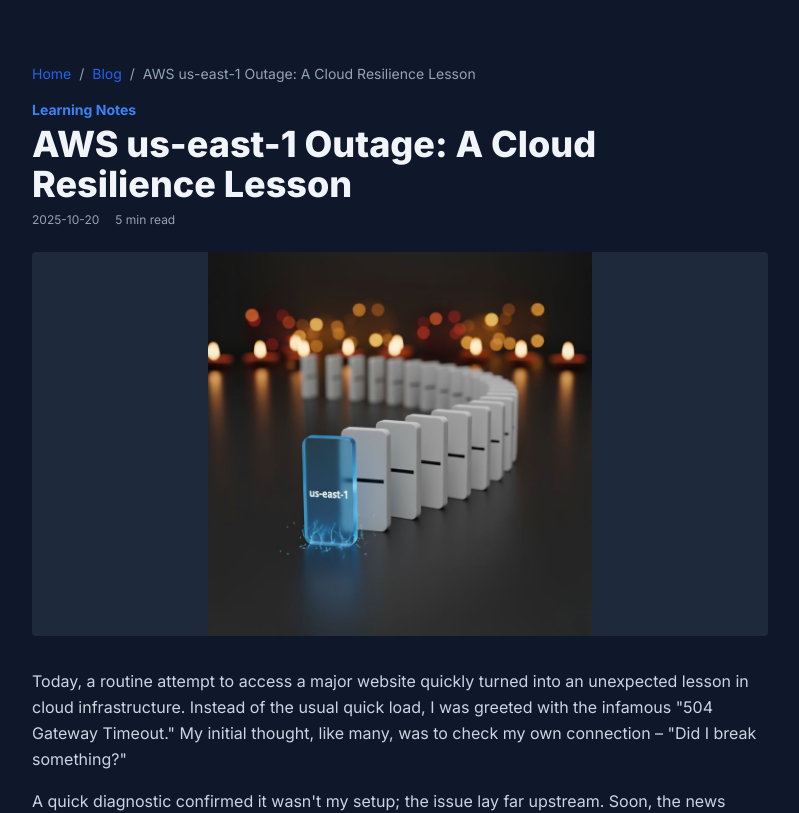
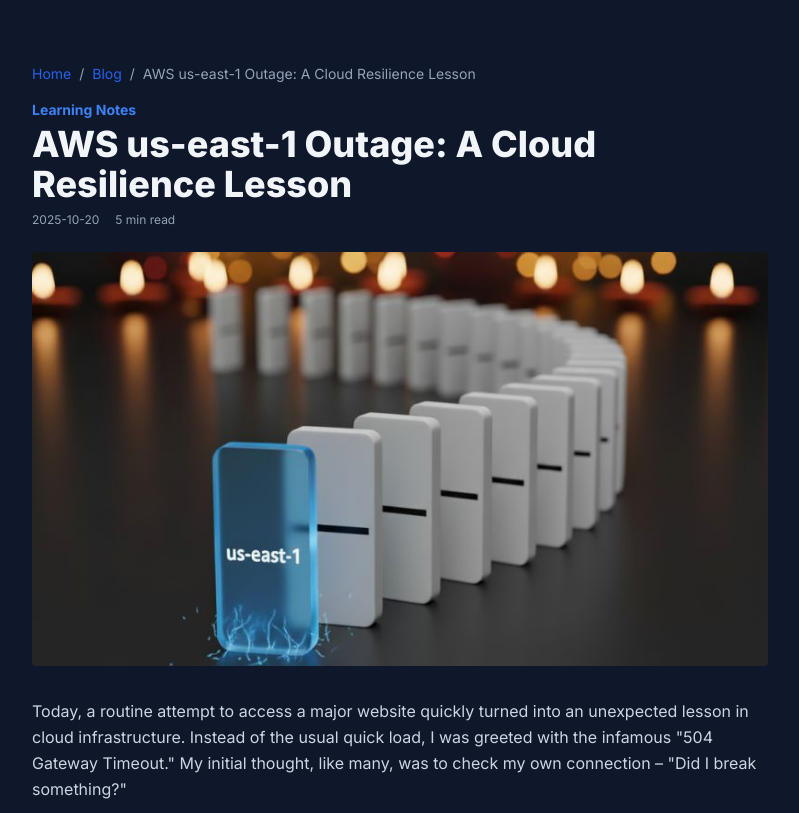
Before and after one commit to gaganreddyas/portfolio, a React (Vite) app: page /blog/aws-us-east-1-outage-cloud-resilience-lesson in a window 1280 px wide. Shown: the top 813 px of the page, without its empty margins (240-1039 px from the left). Built offline with nearby package versions, Linux system fonts and the light colour scheme.

Commit message:
add internet blog

```diff
--- a/src/data/mockData.jsx
+++ b/src/data/mockData.jsx
@@ -137,9 +137,83 @@
     { title: "Weather App (API Integration)", category: "Frontend", tech: ["React", "API"], desc: "Fetches and displays weather data.", liveUrl: "#", githubUrl: "#", imageUrl: "https://placehold.co/400x300/F59E0B/FFFFFF?text=Weather+App" },
     { title: "This Portfolio Website", category: "Frontend", tech: ["React", "Framer Motion"], desc: "A meta-project showcasing my skills.", liveUrl: "#", githubUrl: "#", imageUrl: "https://placehold.co/400x300/EC4899/FFFFFF?text=Portfolio" },
   ],
-  blogCategories: ["All", "Project Deep Dives", "Technical Walkthroughs", "Learning Notes"],
+  blogCategories: ["All", "Project Deep Dives", "Technical Walkthroughs", "Learning Notes", "Technology"],
 
   blogPosts: [
+    {
+      title: "From \"LO\" to Limitless: The Story of the Internet and How It Really Moves Our World",
+      slug: "internet-from-lo-to-limitless",
+      category: "Technology",
+      readingTime: 5,
+      date: "2025-12-05",
+      excerpt: "A curious look at how the internet began with a failed \"LOGIN\" message, how it evolved into a global nervous system, and how every video, message, and meme today travels as tiny packets across the world.",
+      imageUrl: "/images/from-lo-to-internet-cover.webp",
+      content: `# From "LO" to Limitless: The Story of the Internet and How It Really Moves Our World
+
+If you’ve ever streamed a movie, played an online game, or spent hours scrolling through reels, it’s easy to forget that the internet wasn’t born as the massive digital universe it is today.
+It actually began with a glitch.
+
+## The First Message: Two Letters That Changed Everything
+
+In 1969, researchers tried to send the word **“LOGIN”** from UCLA to Stanford.
+Simple enough—except the system crashed after the second letter.
+
+So the first message ever sent across what would become the internet wasn’t profound or poetic.
+It was just: **“LO.”**
+
+Somehow those two characters became the spark for the communication network that billions of devices use every second. And that contrast—tiny beginnings to infinite possibilities—still feels surreal.
+
+## How the Internet Really Sends Your Videos, Photos, and Memes
+
+One of the most mind-blowing things I discovered is how information actually moves across the internet.
+
+When you upload a video, it **isn’t** sent as a huge file squeezing through a single lane.
+That would be painfully slow and incredibly risky.
+
+Instead, the internet slices your video into thousands of tiny units called **packets**.
+
+Each packet:
+
+- Finds **its own path** through the network.
+- May arrive **out of order**.
+- Takes **different routes** depending on congestion and distance.
+
+Your device then reassembles them like puzzle pieces and—almost instantly—your video plays.
+
+It’s messy.
+It’s chaotic.
+It’s brilliant.
+
+This “packet-switching” idea is the reason global communication works smoothly even when millions of people stream, chat, and upload at the same time.
+
+## From Two Universities to a Planet-Wide Nervous System
+
+What started as a link between two research labs in California slowly grew into:
+
+- A network connecting universities
+- Then governments
+- Then businesses
+- And eventually every device from your laptop to your fridge
+
+Today, the internet functions like a digital nervous system for humanity.
+It powers our creativity, education, entertainment, careers, communication—everything.
+
+AI models learn from it.
+Space missions depend on it.
+Entire economies move on top of it.
+
+And it all loops back to a message that didn’t even finish sending.
+
+## Why This Story Still Matters
+
+We often imagine technology as something that arrives fully polished. But the internet’s origin reminds us that innovation begins with fragile ideas, failed attempts, and surprising breakthroughs.
+
+The moment those two letters made it across California, the world changed—but nobody knew it yet.
+
+Today, every tap on your phone sends signals racing across oceans and continents in milliseconds. A reel, a message, a voice note… they’re all tiny packets traveling through a global web built on decades of curiosity and experimentation.
+
+If that’s not fascinating, I don’t know what is.`
+    },
 
     { title: "AI in 2025: Practical Impact, Not Hype", slug: "ai-in-2025-practical-impact", category: "Technical Walkthroughs", readingTime: 9, date: "2025-08-30", excerpt: "Where AI is actually delivering ROI today and how teams can adopt it responsibly.", imageUrl: "https://placehold.co/400x300/0EA5E9/FFFFFF?text=AI+2025", content: [
       "AI in 2025 has moved beyond proof-of-concepts. The most mature wins are in retrieval-augmented generation (RAG), customer support automation, code assist, and forecasting. Organizations that succeed treat AI like a product capability—not a novelty.",
--- a/src/pages/BlogPost.jsx
+++ b/src/pages/BlogPost.jsx
@@ -34,8 +34,14 @@
           <span>{post.date}</span>
           <span>{post.readingTime} min read</span>
         </div>
-        <div className="mt-6 w-full rounded overflow-hidden bg-slate-100 dark:bg-slate-800 flex items-center justify-center">
-          <img src={post.imageUrl} alt={post.title} className="w-full object-contain object-center max-h-[48vh] md:max-h-96" />
+        <div className="mt-6 w-full rounded overflow-hidden bg-slate-100 dark:bg-slate-800">
+          <div className="relative aspect-[4/3] md:aspect-[16/9]">
+            <img
+              src={post.imageUrl}
+              alt={post.title}
+              className="absolute inset-0 h-full w-full object-cover"
+            />
+          </div>
         </div>
         <article className="prose dark:prose-invert max-w-none mt-8">
           {Array.isArray(post.content)
```
Also changed, not shown: public/images/from-lo-to-internet-cover.webp (added).
